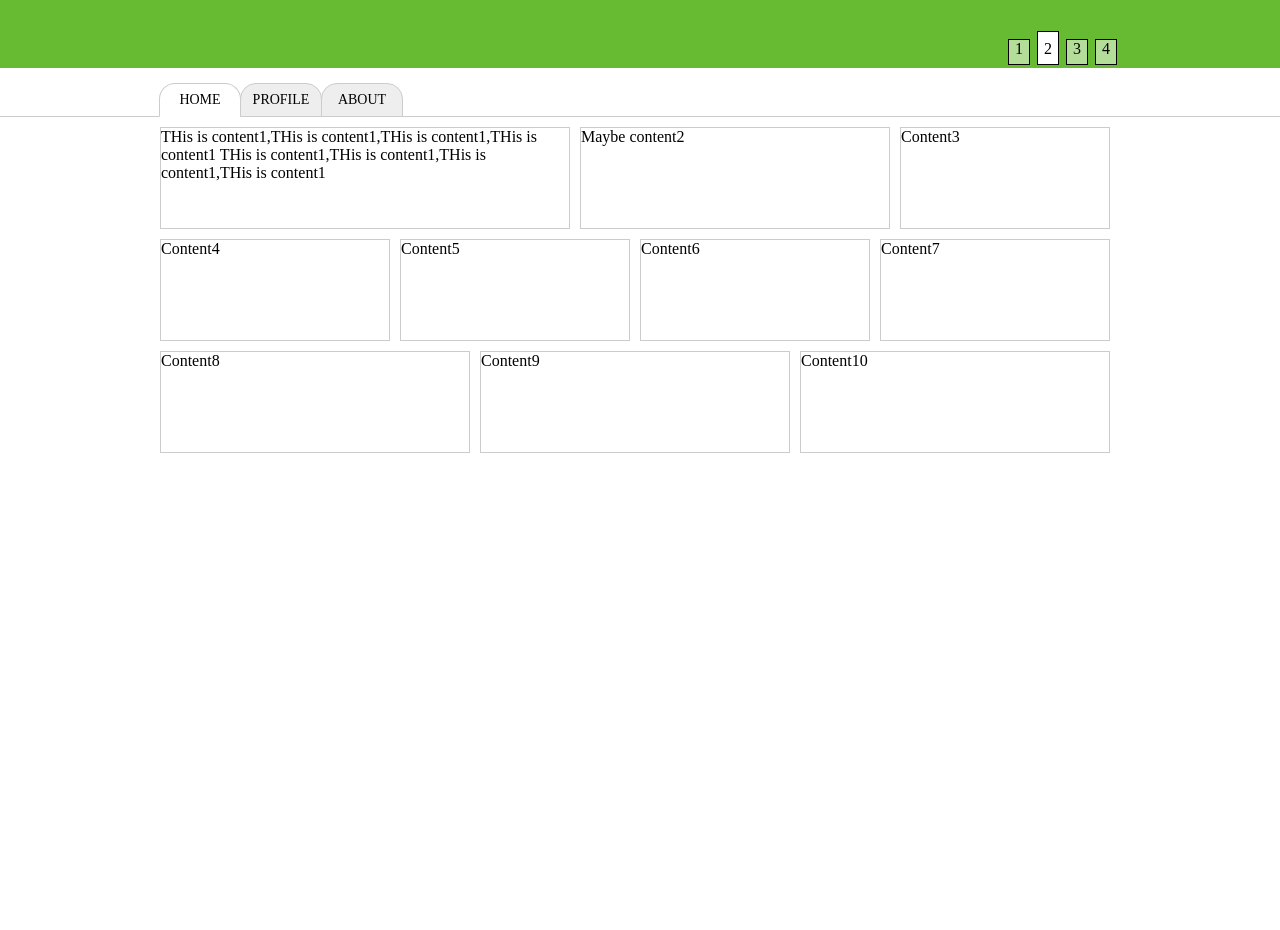
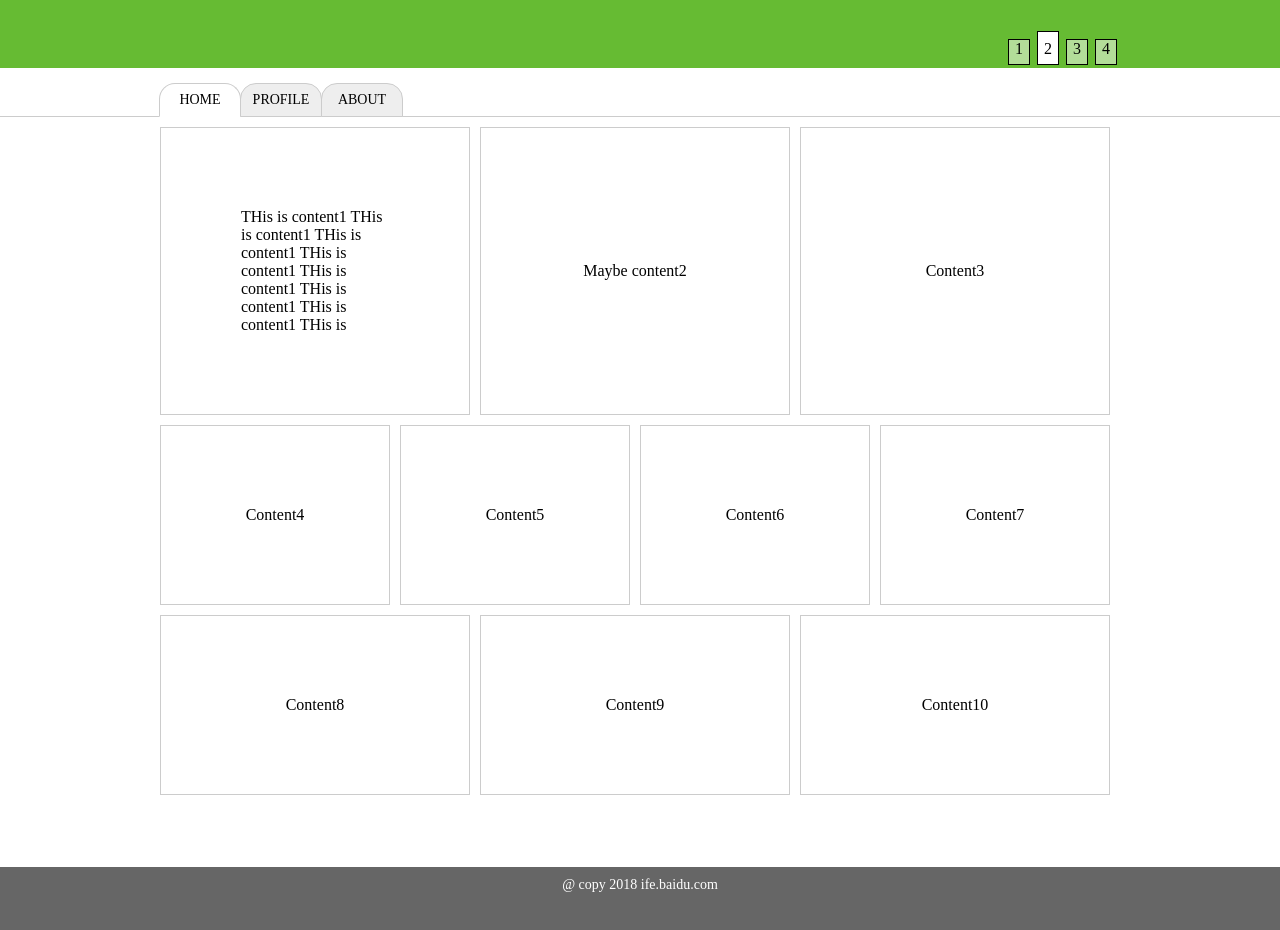
Before and after one commit to Yt071190089/ife, a plain HTML site: page lesson7-8/index2.html in a window 1280 px wide. Shown: the part 180-1110 px from the top of the page. Before the commit the page ends 800 px from the top, so only its background shows below. Drawn offline with Linux system fonts and the light colour scheme.

Commit message:
rewrite the flex part

```diff
--- a/lesson7-8/common2.css
+++ b/lesson7-8/common2.css
@@ -109,40 +109,57 @@ header{
 
 .main{
 	width: 100%;
-	height: 400px;
+	height: 740px;
 	margin-top: 10px;
 }
 
-.wrapper{
+.wrapper1,.wrapper2,.wrapper3{
 	width: 960px;
 	margin: 0 auto;
 	display: flex;
-	flex-flow: row wrap;
 }
 
 .grid{
+	display: flex;
 	border:1px solid #ccc;
 	margin-right: 10px;
 	margin-bottom: 10px;
-	height: 100px;
+	align-items: center;
+	justify-content: center;
+	padding:80px;
 }
 
 .grid1{
-   flex:1 400px;
+   flex:1;
 }
 
 .grid2{
-	flex: 1 300px;
+	flex: 1;
 }
 
 .grid3{
-	flex: 1 200px;
+	flex: 1;
 }
 
 .grid4,.grid5,.grid6,.grid7{
-	flex: 1 22%;
+	flex: 1;
 
 }
 .grid8,.grid9,.grid10{
-	flex:1 30%;
+	flex:1;
 }
+
+footer{
+	height: 100px;
+	width: 100%;
+	background-color: #666;
+}
+
+.copy{
+	width: 960px;
+	margin: 0 auto;
+	text-align: center;
+	color: #fff;
+	padding-top: 10px;
+	font-size: 14px;
+}
--- a/lesson7-8/index2.html
+++ b/lesson7-8/index2.html
@@ -42,22 +42,26 @@
 	</div>
 
 	<div class="main">
-		<div class="wrapper">
-			<div class="grid grid1">THis is content1,THis is content1,THis is content1,THis is content1 THis is content1,THis is content1,THis is content1,THis is content1</div>
+		<div class="wrapper1">
+			<div class="grid grid1">THis is content1 THis is content1 THis is content1 THis is content1 THis is content1 THis is content1 THis is content1 THis is</div>
 			<div class="grid grid2">Maybe content2</div>
 			<div class="grid grid3">Content3</div>
+		</div>
+	    <div class="wrapper2">
 			<div class="grid grid4">Content4</div>
 			<div class="grid grid5">Content5</div>
 			<div class="grid grid6">Content6</div>
 			<div class="grid grid7">Content7</div>
+	    </div>
+	    <div class="wrapper3">
 			<div class="grid grid8">Content8</div>
 			<div class="grid grid9">Content9</div>
 			<div class="grid grid10">Content10</div>
-		</div>
+	    </div>
 	</div>
 
 	<footer>
-
+		<div class="copy">@ copy 2018 ife.baidu.com</div>
 	</footer>
 </body>
 </html>
```
